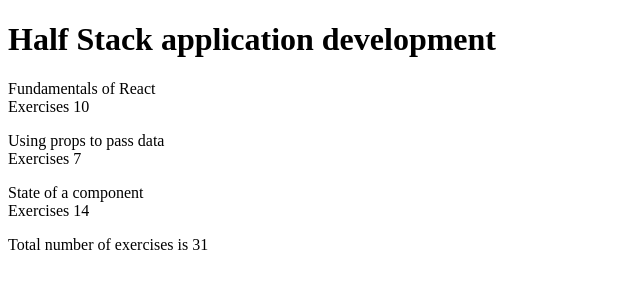
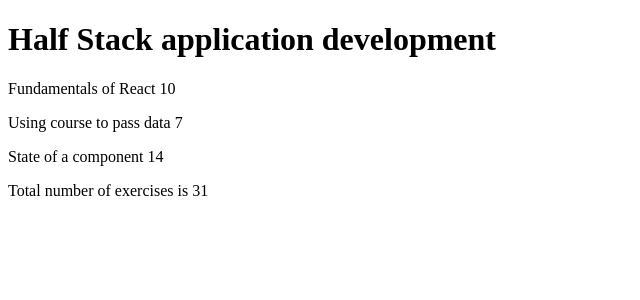
Before and after one commit to RamadhanAdam/fullstack-open-exercises, a React (Vite) app in the folder part1/Intro_to_React/application/: page / in a window 1280 px wide. Shown: the top 300 px of the page, without its empty margins (0-640 px from the left). Built offline with nearby package versions, Linux system fonts and the light colour scheme.

Commit message:
"changed props to destructuring"

```diff
--- a/part1/Intro_to_React/application/src/App.jsx
+++ b/part1/Intro_to_React/application/src/App.jsx
@@ -1,20 +1,19 @@
-const Header = (props) =>{
-  return <h1>{props.course.name}</h1>
-
+const Header = ({course}) =>{
+  return <h1>{course.name}</h1>
 }
 
-const Content = (props) => {
+const Content = ({course}) => {
   return (
     <div>
-     <p>{props.course.course[0].name} <br></br> Exercises {props.course.course[0].exercises}</p>
-     <p>{props.course.course[1].name} <br></br> Exercises {props.course.course[1].exercises}</p>
-     <p>{props.course.course[2].name} <br></br> Exercises {props.course.course[2].exercises}</p>
+     <p>{course.course[0].name}  {course.course[0].exercises}</p>
+     <p>{course.course[1].name}  {course.course[1].exercises}</p>
+     <p>{course.course[2].name} {course.course[2].exercises}</p>
     </div>
   );
 };
 
-const Total = (props) => {
-  const total = props.course.course[0].exercises + props.course.course[1].exercises + props.course.course[2].exercises
+const Total = ({course}) => {
+  const total = course.course[0].exercises + course.course[1].exercises + course.course[2].exercises
   return <p>Total number of exercises is {total} </p>
 }
 
@@ -27,7 +26,7 @@ const App = () => {
         exercises: 10
       },
       {
-        name: 'Using props to pass data',
+        name: 'Using course to pass data',
         exercises: 7
       },
       {
```
